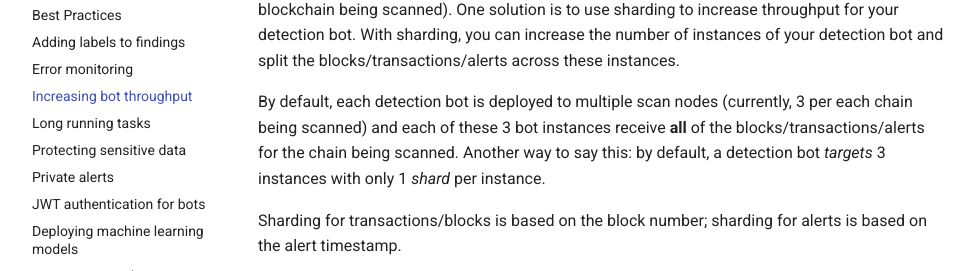
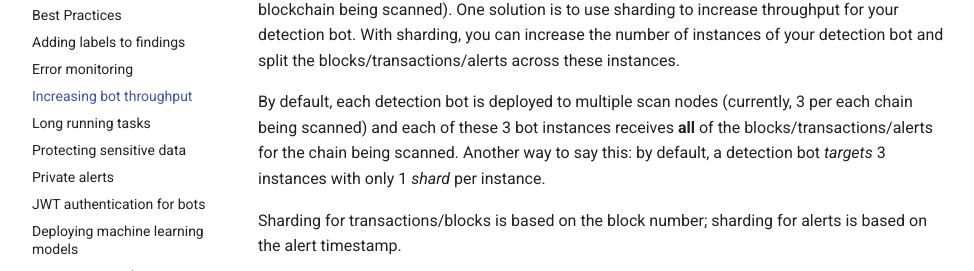
Before and after one commit to forta-network/docs, an MkDocs documentation site: the page built from docs/sharding.md, in a window 1280 px wide and 900 px high, cut to the strip 338-609 px from the top of the window. Shown: the whole strip, without its empty margins (38-1012 px from the left). Built offline with MkDocs 1.6.1 and Material for MkDocs 9.7.7, drawn with Linux system fonts in a browser that asks for light colours; some of the changed text lies outside the part shown.

Commit message:
Update Sharding doc

```diff
--- a/docs/sharding.md
+++ b/docs/sharding.md
@@ -5,7 +5,7 @@
 
 Some detection bots may have difficulty keeping up with the volume of blocks/transactions/alerts (either because of the bot's logic, or due to the speed of the blockchain being scanned). One solution is to use sharding to increase throughput for your detection bot. With sharding, you can increase the number of instances of your detection bot and split the blocks/transactions/alerts across these instances.
 
-By default, each detection bot is deployed to multiple scan nodes (currently, 3 per each chain being scanned) and each of these 3 bot instances receive **all** of the blocks/transactions/alerts for the chain being scanned. Another way to say this: by default, a detection bot _targets_ 3 instances with only 1 _shard_ per instance.
+By default, each detection bot is deployed to multiple scan nodes (currently, 3 per each chain being scanned) and each of these 3 bot instances receives **all** of the blocks/transactions/alerts for the chain being scanned. Another way to say this: by default, a detection bot _targets_ 3 instances with only 1 _shard_ per instance.
 
 Sharding for transactions/blocks is based on the block number; sharding for alerts is based on the alert timestamp.
 
```
Also changed, not shown: other parts of docs/sharding.md (+1 -1 lines).
